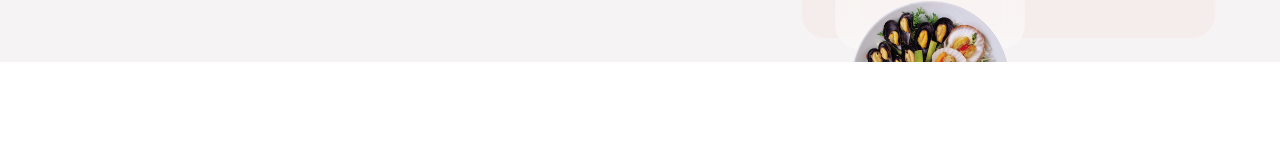
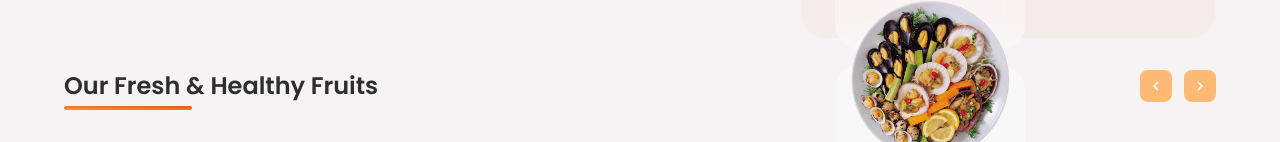
Before and after one commit to welersonfrr/restaurantapp, a React (Create React App) app: page / in a window 1280 px wide. Shown: the part 716-858 px from the top of the page. Before the commit the page ends 800 px from the top, so only its background shows below. Built offline with nearby package versions, Linux system fonts and the light colour scheme; no server answers; the database is empty.

Commit message:
Preparing main container

```diff
--- a/src/App.js
+++ b/src/App.js
@@ -1,9 +1,27 @@
-import React from "react";
+import React, { useEffect } from "react";
 import { Route, Routes } from "react-router-dom";
 import { AnimatePresence } from "framer-motion";
 import { CreateContainer, Header, MainContainer } from "./components";
+import { useStateValue } from "./context/StateProvider";
+import { getAllFoodItems } from "./utils/firebaseFunctions";
+import { actionType } from "./context/reducer";
 
 const App = () => {
+  const [{}, dispatch] = useStateValue();
+
+  const fetchData = async () => {
+    await getAllFoodItems().then((data) => {
+      dispatch({
+        type: actionType.SET_FOOD_ITEMS,
+        foodItems: data,
+      });
+    });
+  };
+
+  useEffect(() => {
+    fetchData();
+  }, []);
+
   return (
     <AnimatePresence mode="wait">
       <div className="w-screen h-auto flex flex-col bg-primary">
--- a/src/components/CreateContainer.jsx
+++ b/src/components/CreateContainer.jsx
@@ -16,7 +16,9 @@
   uploadBytesResumable,
 } from "firebase/storage";
 import { storage } from "../firebase.config";
-import { saveitem } from "../utils/firebaseFunctions";
+import { getAllFoodItems, saveitem } from "../utils/firebaseFunctions";
+import { useStateValue } from "../context/StateProvider";
+import { actionType } from "../context/reducer";
 
 const CreateContainer = () => {
   const [title, setTitle] = useState("");
@@ -28,6 +30,7 @@
   const [alertStatus, setAlertStatus] = useState("danger");
   const [msg, setMsg] = useState(null);
   const [isLoading, setIsLoading] = useState(false);
+  const [{}, dispatch] = useStateValue();
 
   const uploadImage = (e) => {
     setIsLoading(true);
@@ -123,6 +126,8 @@
         setIsLoading(false);
       }, 4000);
     }
+
+    fetchData();
   };
 
   const clearData = () => {
@@ -131,6 +136,15 @@
     setCalories("");
     setPrice("");
     setCategory("Select Category");
+  };
+
+  const fetchData = async () => {
+    await getAllFoodItems().then((data) => {
+      dispatch({
+        type: actionType.SET_FOOD_ITEMS,
+        foodItems: data,
+      });
+    });
   };
 
   return (
--- a/src/components/MainContainer.jsx
+++ b/src/components/MainContainer.jsx
@@ -1,10 +1,35 @@
 import React from "react";
 import HomeContainer from "./HomeContainer";
+import { motion } from "framer-motion";
+import { MdChevronLeft, MdChevronRight } from "react-icons/md";
 
 const MainContainer = () => {
   return (
     <div className="w-full h-auto flex flex-col items-center justify-center">
       <HomeContainer />
+
+      <section className="w-full my-6">
+        <div className="w-full flex items-center justify-between">
+          <p className="text-2xl font-semibold capitalize text-headingColor relative before:absolute before:rounded-lg before:content before:w-32 before:h-1 before:-bottom-2 before:left-0 before:bg-gradient-to-tr from-orange-400 to-orange-600 transition-all ease-in-out duration-100">
+            Our fresh & healthy fruits
+          </p>
+
+          <div className="hidden md:flex gap-3 items-center">
+            <motion.div
+              whileTap={{ scale: 0.7 }}
+              className="w-8 h-8 rounded-lg bg-orange-300 hover:bg-orange-500 cursor-pointer transition-all duration-100 ease-in-out hover:shadow-lg flex items-center justify-center"
+            >
+              <MdChevronLeft className="text-lg text-white" />
+            </motion.div>
+            <motion.div
+              whileTap={{ scale: 0.7 }}
+              className="w-8 h-8 rounded-lg bg-orange-300 hover:bg-orange-500 cursor-pointer transition-all duration-100 ease-in-out hover:shadow-lg flex items-center justify-center"
+            >
+              <MdChevronRight className="text-lg text-white" />
+            </motion.div>
+          </div>
+        </div>
+      </section>
     </div>
   );
 };
--- a/src/context/initialState.js
+++ b/src/context/initialState.js
@@ -4,4 +4,5 @@
 
 export const initialState = {
   user: userInfo,
+  foodItems: null,
 };
--- a/src/context/reducer.js
+++ b/src/context/reducer.js
@@ -1,5 +1,6 @@
 export const actionType = {
   SET_USER: "SET_USER",
+  SET_FOOD_ITEMS: "SET_FOOD_ITEMS",
 };
 
 const reducer = (state, action) => {
@@ -11,6 +12,11 @@
         ...state,
         user: action.user,
       };
+    case actionType.SET_FOOD_ITEMS:
+      return {
+        ...state,
+        foodItems: action.foodItems,
+      };
 
     default:
       return state;
--- a/src/utils/firebaseFunctions.js
+++ b/src/utils/firebaseFunctions.js
@@ -1,10 +1,9 @@
-import { async } from "@firebase/util";
 import {
   collection,
   doc,
   getDocs,
   orderBy,
-  Query,
+  query,
   setDoc,
 } from "firebase/firestore";
 import { firestore } from "../firebase.config";
@@ -19,8 +18,7 @@
 // Getall food items
 export const getAllFoodItems = async () => {
   const items = await getDocs(
-    Query(collection(firestore, "foodItems"), orderBy("id", "desc"))
+    query(collection(firestore, "foodItems"), orderBy("id", "desc"))
   );
-
-  return items.doc.map((doc) => doc.data());
+  return items.docs.map((doc) => doc.data());
 };
```
